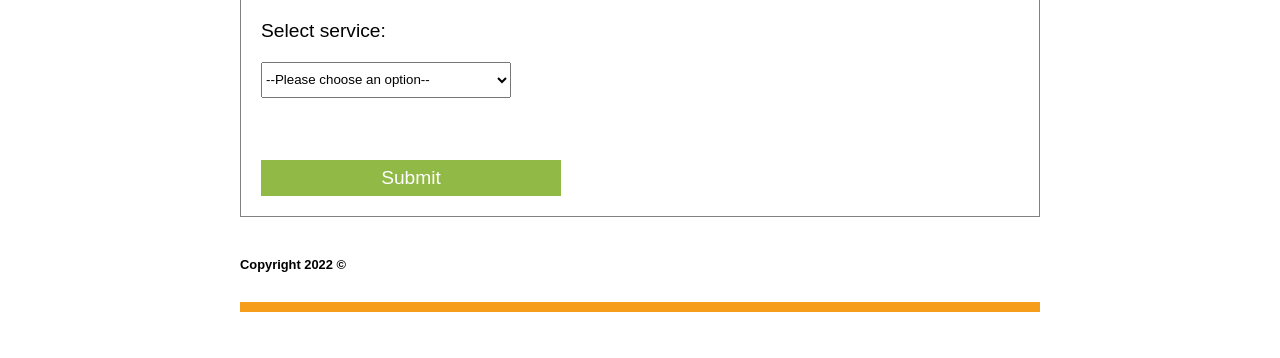
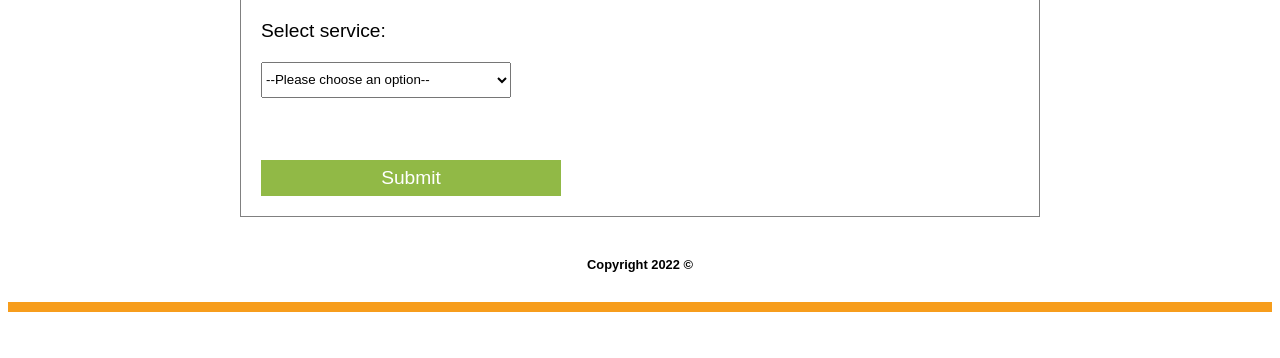
Before and after one commit to KarmaComputing/collect-deposit-online, a Flask app: page / in a window 1280 px wide. Shown: the part 220-578 px from the top of the page. Run offline with Flask 2, Linux system fonts and the light colour scheme; parts of the project's set-up code (start-up, migrations or seed data) failed here and were passed over.

Commit message:
Aligned footer element to center, removed px adjustment

```diff
--- a/app/templates/layout.html
+++ b/app/templates/layout.html
@@ -24,6 +24,7 @@
     height: 10px;
     background: #f79d1c;
 }
+
 </style>
 </head>
 <div id="banner">
@@ -37,7 +38,7 @@
   {% endfor %}
   {% block body %}{% endblock %}
 </div>
-<div style="width:800px; margin:0 auto" id="footer">
+<div id="footer" align="center" >
   <h6>Copyright 2022 ©</h6>
   <div id="footer-colour-three"></div>
 </div>
```
